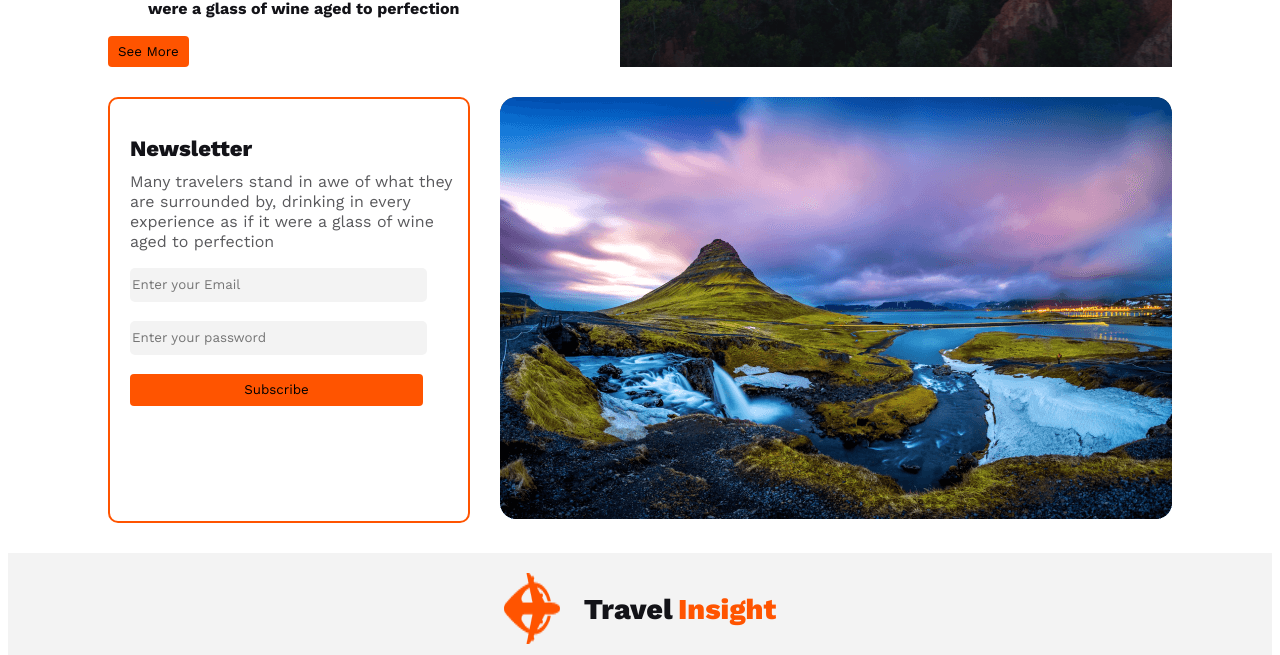
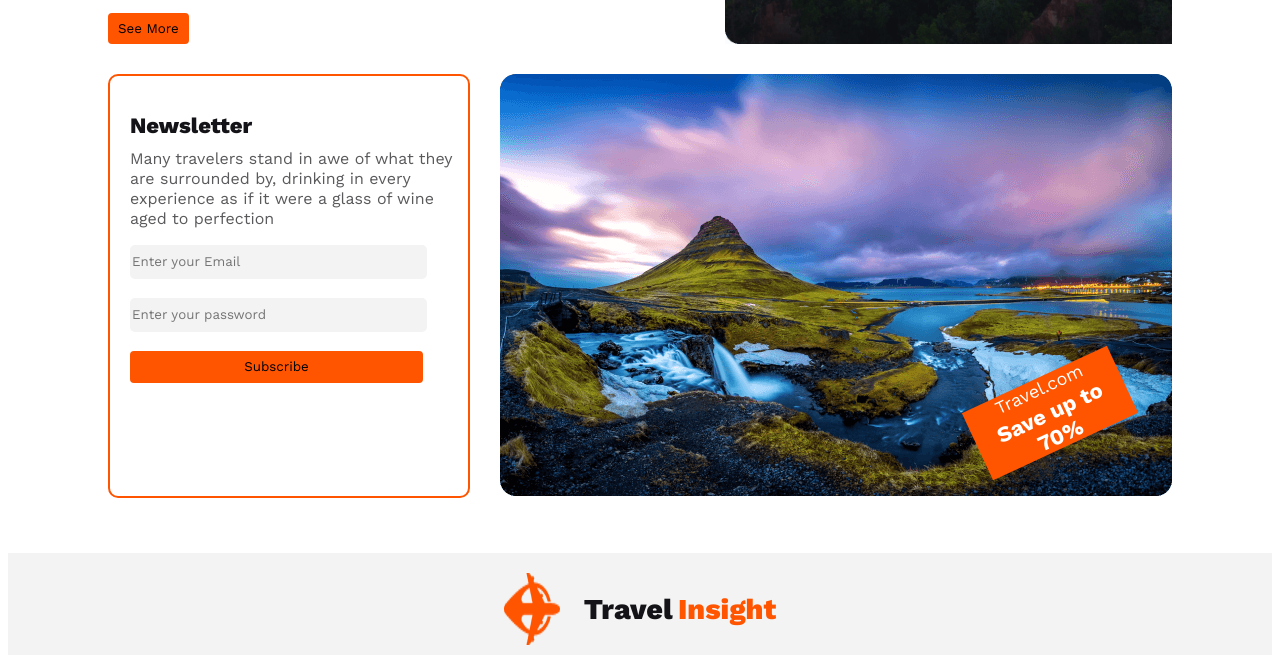
Before and after one commit to mdabdulhalimmasum/assignment2-repository, a plain HTML site: page index.html in a window 1280 px wide. Shown: the part 3361-4016 px from the top of the page. Drawn offline with nearby package versions, Linux system fonts and the light colour scheme.

Commit message:
added section 6

```diff
--- a/index.html
+++ b/index.html
@@ -125,6 +125,10 @@
         </div>
         <div>
           <img src="Images/Rectangle 8 (1).png" alt="">
+          <div class="sec6-discount">
+            <p class="dis-p">Travel.com</p>
+            <h6 class="dis-h">Save up to 70%</h6>
+          </div>
         </div>
       </section>
    </main>
--- a/styles.css
+++ b/styles.css
@@ -224,7 +224,9 @@ li a{
 }
 .sec5-img{
     background-image: url(Images/Group\ 40089.png);
-    width: 150%;
+    background-size: cover;
+    background-repeat: no-repeat;
+    width: 100%;
 }
 .sec5-h2{
     color: #FFF;
@@ -239,10 +241,12 @@ li a{
     display: flex;
     margin: 30px 100px;
     gap: 30px;
+    margin-bottom: -90px;
 }
 .sec6-con{
     border: 2px solid #FF5400;
     border-radius: 10px;
+    height: 420px;
 }
 .sec6-h{
     color: #131318;
@@ -270,6 +274,28 @@ form > input{
     height: 32px;
     margin-left: 20px;
 }
+.sec6-discount{
+    background-color: #FF5400;
+    width: 140px;
+    position: relative;
+    bottom: 25%;
+    left: 470px;
+    transform: rotate(-25deg);
+    padding: 0 10px;
+}
+.dis-p{
+    color: #FFF;
+    font-size: 18px;
+    font-weight: 400;
+    text-align: center;
+}
+.dis-h{
+    color: #FFF;
+    font-size: 22px;
+    font-weight: 700;
+    text-align: center;
+    margin-top: -15px;
+}
 /* footer style */
 footer{
     background: rgba(19, 19, 24, 0.05);
```
